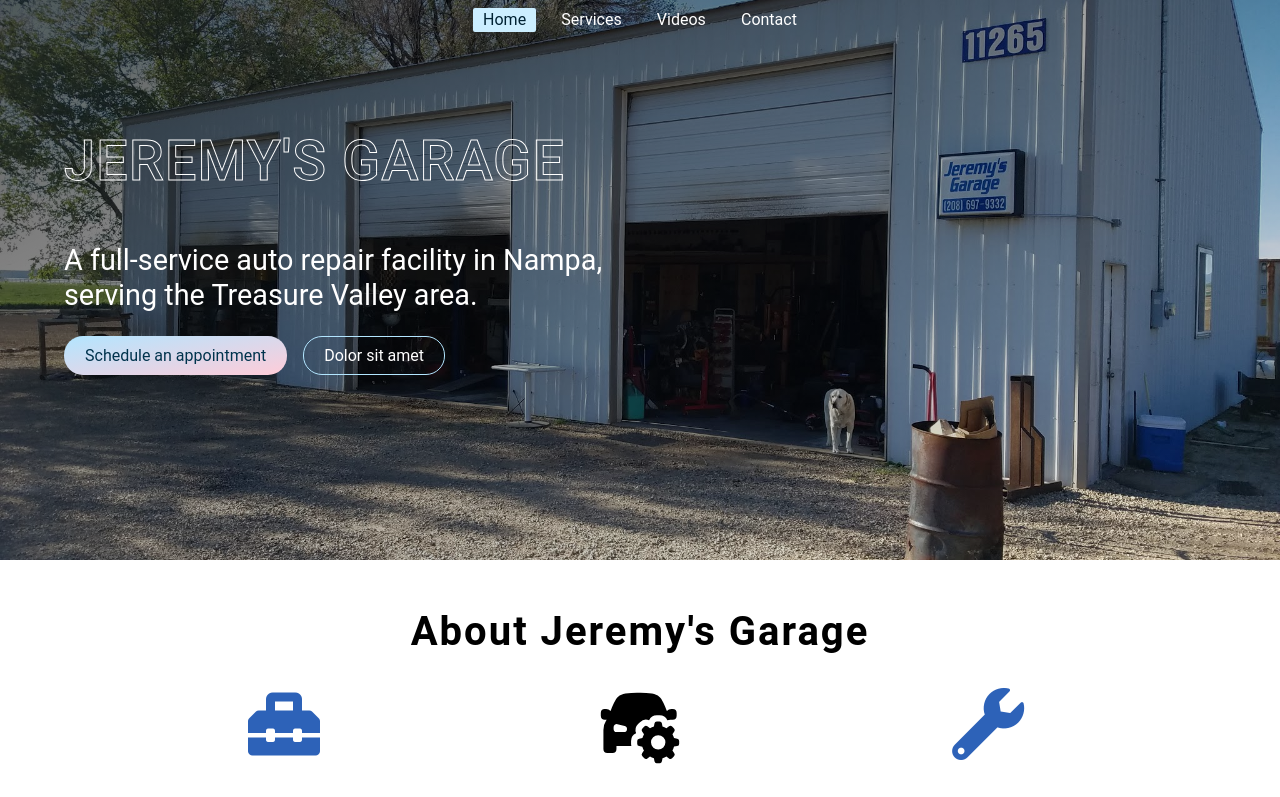
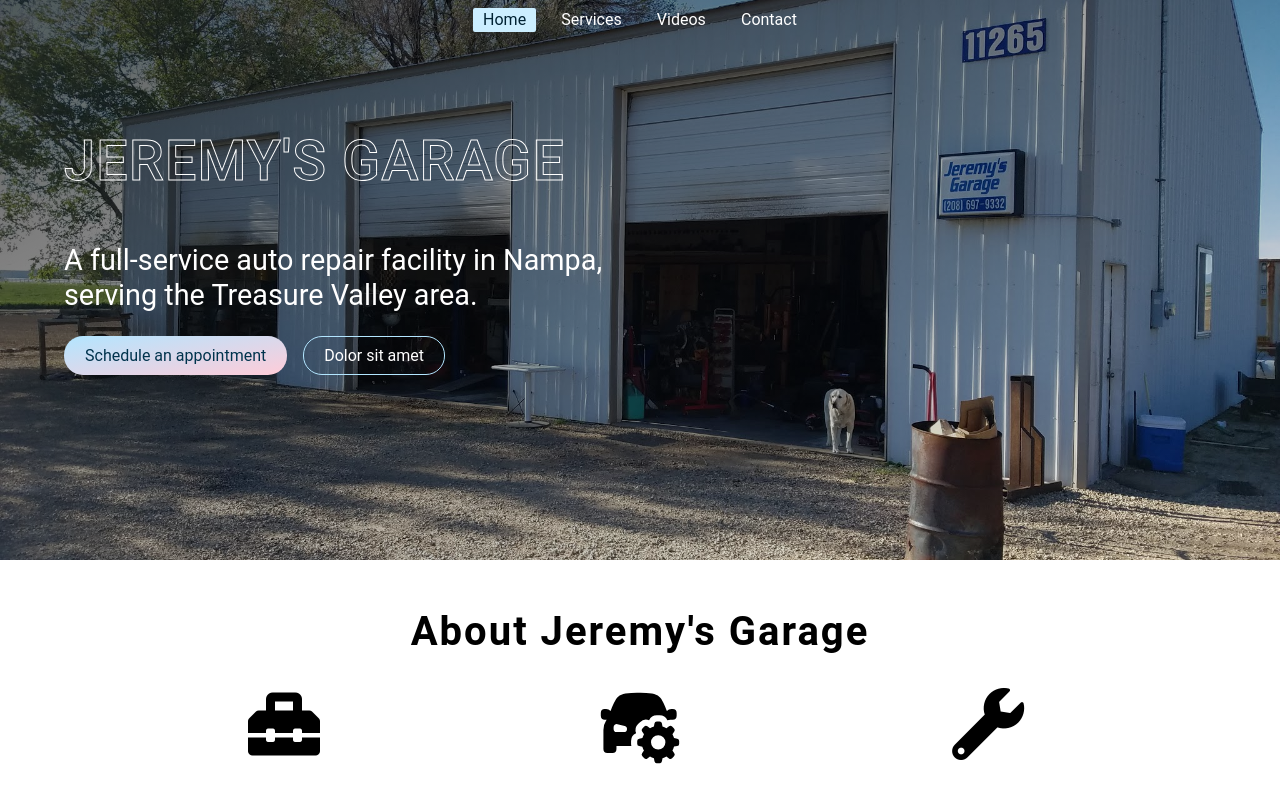
Before and after one commit to rhianonkilzer/jeremysgarage, a Vue app: page /#/ in a window 1280 px wide. Shown: the top 797 px of the page. Built offline with nearby package versions, Linux system fonts and the light colour scheme.

Commit message:
color change
Co-authored-by: Christopher Brown <19195374+ChrisBrownie55@users.noreply.github.com>

```diff
--- a/src/views/Home.vue
+++ b/src/views/Home.vue
@@ -188,7 +188,6 @@
     height: 5rem;
     margin-bottom: 1.5rem;
     font-size: 4.5rem;
-    color: rgb(45, 98, 184);
   }
 
   article>h2 {
```
